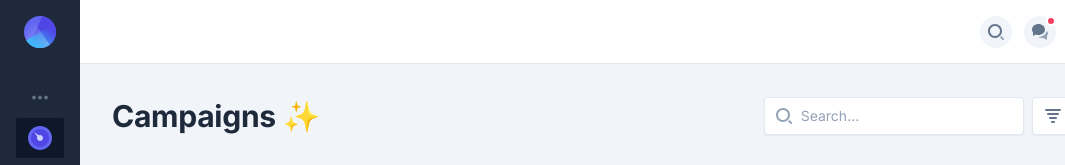
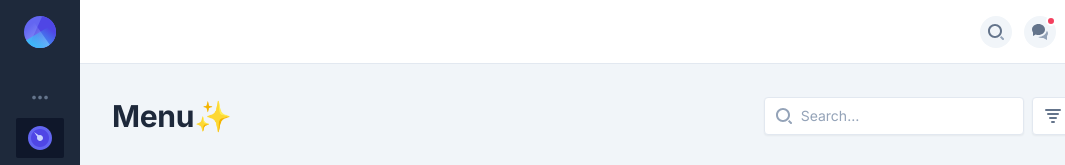
Before and after one commit to BitsOfDanya/AdminSite, a website: page campaigns.html in a window 1280 px wide. Shown: the top 165 px of the page, 0-1065 px from the left. Drawn offline with Linux system fonts and the light colour scheme.

Commit message:
Update campaigns.html

```diff
--- a/campaigns.html
+++ b/campaigns.html
@@ -634,7 +634,7 @@
 
                         <!-- Left: Title -->
                         <div class="mb-4 sm:mb-0">
-                            <h1 class="text-2xl md:text-3xl text-slate-800 font-bold">Campaigns ✨</h1>
+                            <h1 class="text-2xl md:text-3xl text-slate-800 font-bold">Menu✨</h1>
                         </div>
 
                         <!-- Right: Actions -->
```
